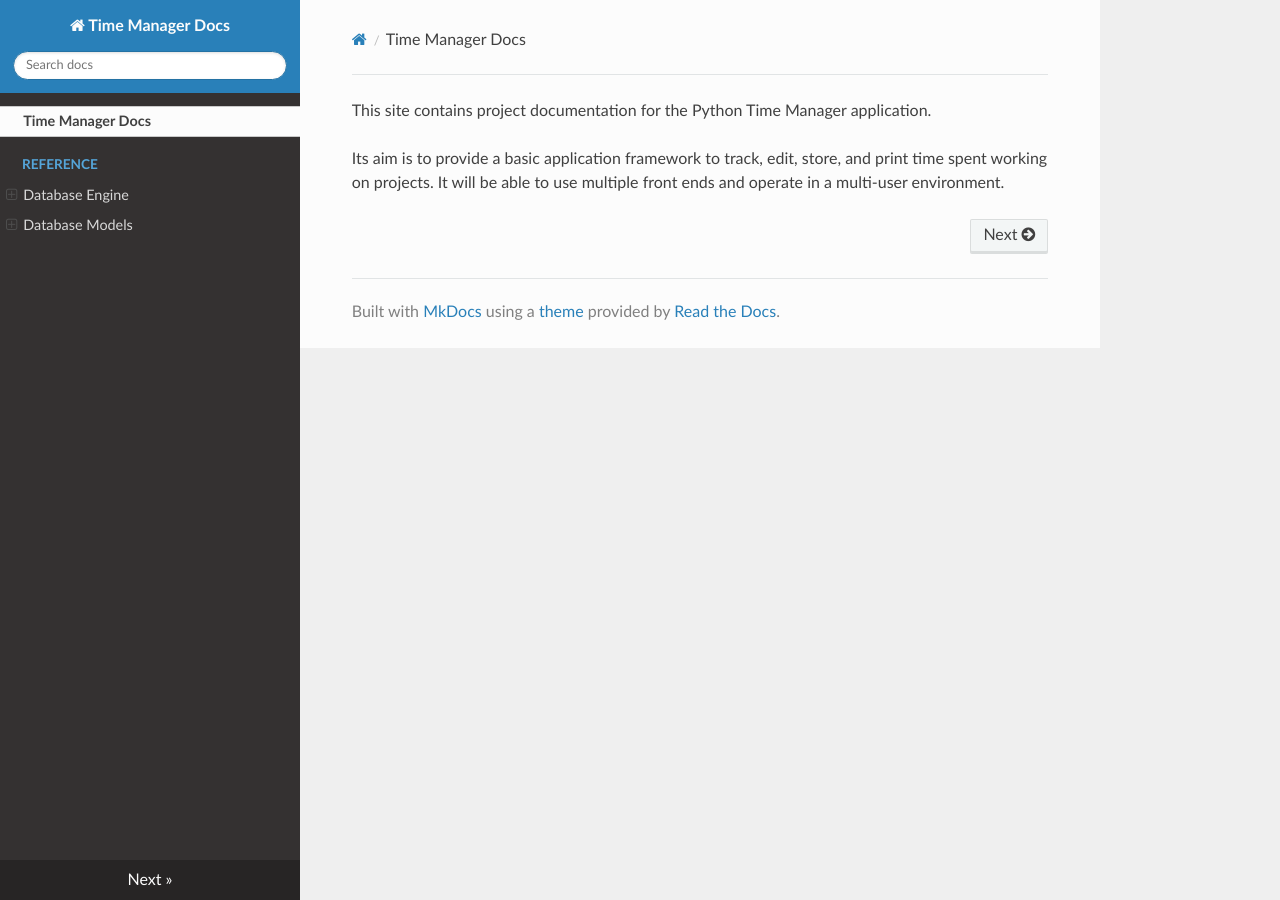
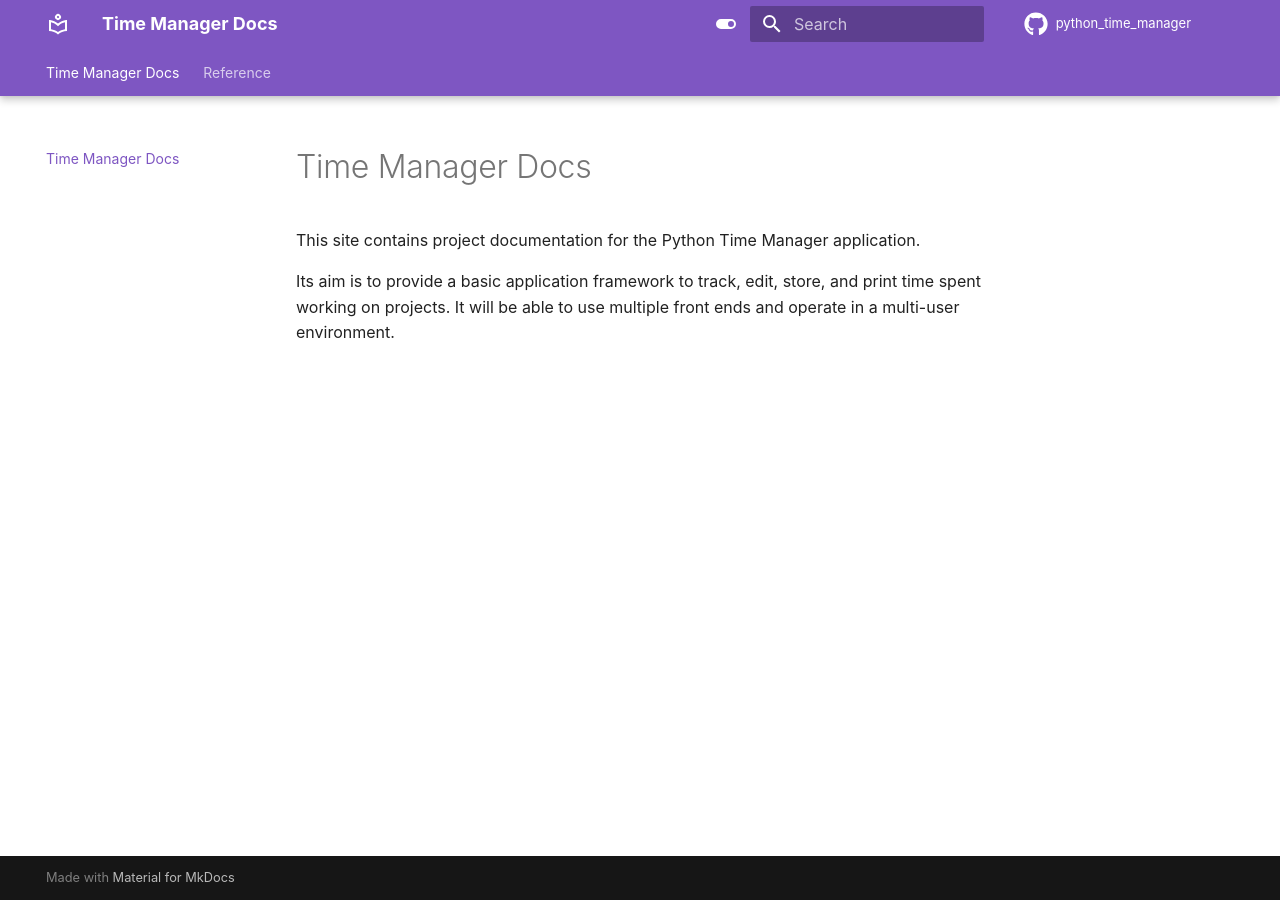
Before and after one commit to joseph-sayler/python_time_manager, an MkDocs documentation site: the page built from docs/index.md, in a window 1280 px wide. Built offline with MkDocs 1.6.1 and Material for MkDocs 9.7.7, drawn with Linux system fonts in a browser that asks for light colours; nearby versions of some CDN libraries; comment, search, counter and statistics services are not loaded.

Commit message:
update mkdocs
* added mkdocs-material to project
* updated mkdocs.yml to configure mkdocs-material
* update mkdocs build workflow to look for changes in mkdocs.yml and trigger build if changes exist

```diff
--- a/mkdocs.yml
+++ b/mkdocs.yml
@@ -1,11 +1,52 @@
 site_name: Time Manager Docs
+site_author: "Joseph Sayler"
+site_description: "Python Time Manager project created by Joseph Sayler"
+
+repo_url: https://github.com/joseph-sayler/python_time_manager
+repo_name: "python_time_manager"
+
+site_url: https://joseph-sayler.github.io/python_time_manager/
+edit_uri: "blob/main/docs"
 
 theme:
-  name: "readthedocs"
+  name: "material"
+  font: false
+  icon:
+    logo: material/library-outline
+    repo: fontawesome/brands/github
+  palette:
+    # Palette toggle for light mode
+    - media: "(prefers-color-scheme: light)"
+      scheme: default
+      primary: deep purple
+      accent: purple
+      toggle:
+        icon: material/toggle-switch
+        name: Switch to dark mode
+    # Palette toggle for dark mode
+    - media: "(prefers-color-scheme: dark)"
+      scheme: slate
+      primary: black
+      accent: indigo
+      toggle:
+        icon: material/toggle-switch-off-outline
+        name: Switch to light mode
+  features:
+    - navigation.instant
+    - navigation.tracking
+    - navigation.tabs
+    - navigation.tabs.sticky
+    - navigation.sections
+
 
 plugins:
   - search
   - mkdocstrings
+  - offline
+  - git-revision-date-localized:
+      enable_creation_date: true
+      fallback_to_build_date: true
+      type: timeago
 
 nav:
   - Time Manager Docs: index.md
--- a/pyproject.toml
+++ b/pyproject.toml
@@ -17,6 +17,8 @@ alembic = "^1.9.2"
 mimesis = "^7.0.0"
 mkdocs = "^1.4.2"
 mkdocstrings = {extras = ["python"], version = "^0.20.0"}
+mkdocs-material = "^9.0.12"
+mkdocs-git-revision-date-localized-plugin = "^1.1.0"
 
 
 [build-system]
```
Also changed, not shown: 2 other files.
